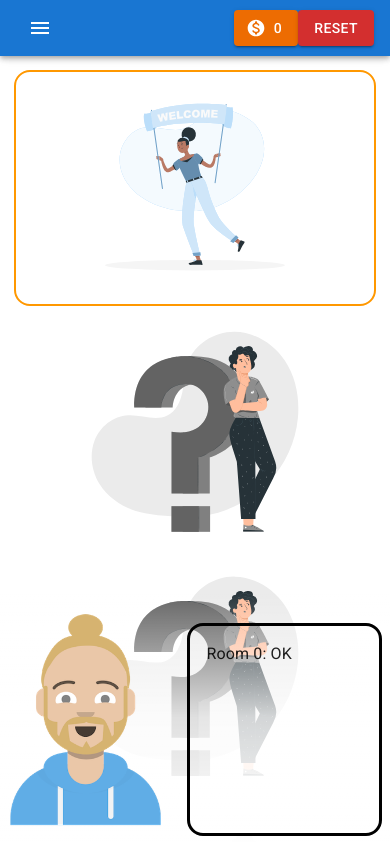
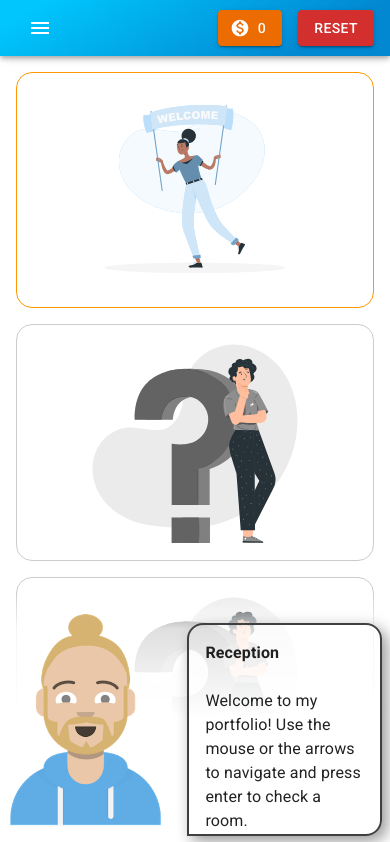
Before and after one commit to vicenteke/redux-portfolio, a React (Create React App) app: page / in a window 390 px wide. Shown: the top 842 px of the page. Built offline with nearby package versions, Linux system fonts and the light colour scheme.

Commit message:
Some UI fixes, like rooms and talkbox aesthetics

```diff
--- a/src/app/store.ts
+++ b/src/app/store.ts
@@ -1,14 +1,15 @@
 import { configureStore, ThunkAction, Action, combineReducers } from '@reduxjs/toolkit';
 import { persistStore, persistReducer } from 'redux-persist'
 import thunk from 'redux-thunk'
-import storage from 'redux-persist/lib/storage'
+import storage from 'redux-persist/lib/storage' // Like cookie storage
+import storageSession from 'redux-persist/lib/storage/session'
 import coinsReducer from '../features/coins/coinsSlice';
 import roomsReducer from '../features/rooms/roomsSlice';
 import avatarReducer from '../features/avatar/avatarSlice';
 
 const persistConfig = {
     key: 'root',
-    storage,
+    storage: storageSession,
 }
 
 const reducers = combineReducers({
--- a/src/components/App.tsx
+++ b/src/components/App.tsx
@@ -30,14 +30,10 @@ import InboxIcon from '@mui/icons-material/MoveToInbox';
 import MailIcon from '@mui/icons-material/Mail';
 import Settings from '@mui/icons-material/Settings';
 
-import { useAppDispatch } from '../app/hooks'
-
 import { Coins } from '../features/coins/Coins';
 import Home from '../pages/Home';
 import Page from '../pages/Page';
-
-import { resetRooms } from '../features/rooms/roomsSlice';
-import { resetCoins } from '../features/coins/coinsSlice';
+import ResetButton from './ResetButton';
 
 // Offset to go under AppBarr
 const Offset = styled('div')(({ theme }) => theme.mixins.toolbar);
@@ -56,7 +52,6 @@ function App() {
     const [navOpen, setNavOpen] = React.useState<boolean>(false);
     const [anchorElSettings, setAnchorElSettings] = React.useState<HTMLElement | null>(null);
     const navigate = useNavigate()
-    const dispatch = useAppDispatch()
 
     // Methods
     const toggleNavMenu = (event: React.MouseEvent<HTMLElement>) => {
@@ -80,7 +75,7 @@ function App() {
 
     // App
     return (<>
-        <AppBar position="fixed" sx={{ zIndex: (theme) => theme.zIndex.drawer + 1}}>
+        <AppBar position="fixed" className="nice-gradient" sx={{ zIndex: (theme) => theme.zIndex.drawer + 1 }}>
             <Container maxWidth="xl">
                 <Toolbar disableGutters>
                     <Box sx={{ flexGrow: 1, display: { xs: 'flex', md: 'none' } }}>
@@ -109,10 +104,7 @@ function App() {
 
                     <Box sx={{ flexGrow: 0 }}>
                         <Coins />
-                        <Button variant="contained" color="error" onClick={() => {
-                            dispatch(resetRooms())
-                            dispatch(resetCoins())
-                        }}>reset</Button>
+                        <ResetButton />
                         {/* <Tooltip title="Open settings">
                             <IconButton onClick={handleOpenSettingsMenu} sx={{ p: 0 }}>
                                 <Settings />
--- /dev/null
+++ b/src/components/ResetButton.tsx
@@ -0,0 +1,62 @@
+import * as React from 'react';
+import Button from '@mui/material/Button';
+import Dialog from '@mui/material/Dialog';
+import DialogActions from '@mui/material/DialogActions';
+import DialogContent from '@mui/material/DialogContent';
+import DialogContentText from '@mui/material/DialogContentText';
+import DialogTitle from '@mui/material/DialogTitle';
+
+import { useAppDispatch } from '../app/hooks'
+
+import { resetRooms } from '../features/rooms/roomsSlice';
+import { resetCoins } from '../features/coins/coinsSlice';
+
+export default function ResetButton() {
+    const dispatch = useAppDispatch()
+    const [open, setOpen] = React.useState(false);
+
+    const handleClickOpen = () => {
+        setOpen(true);
+    };
+
+    const handleClose = () => {
+        setOpen(false);
+    };
+
+    const handleReset = () => {
+        dispatch(resetRooms())
+        dispatch(resetCoins())
+        handleClose();
+    };
+
+    return (
+        <>
+        <Button variant="contained" sx={{ marginLeft: '16px' }} color="error"
+                onClick={handleClickOpen}>
+            Reset
+        </Button>
+        <Dialog
+            open={open}
+            onClose={handleClose}
+            aria-labelledby="alert-dialog-title"
+            aria-describedby="alert-dialog-description"
+        >
+            <DialogTitle id="alert-dialog-title">
+            {"Use Google's location service?"}
+            </DialogTitle>
+            <DialogContent>
+            <DialogContentText id="alert-dialog-description">
+                Are you sure you want to reset all your progress?
+                All data will be lost, including coins and avatars.
+            </DialogContentText>
+            </DialogContent>
+            <DialogActions>
+            <Button onClick={handleClose}>Cancel</Button>
+            <Button onClick={handleReset} autoFocus>
+                Yes, reset my progress
+            </Button>
+            </DialogActions>
+        </Dialog>
+        </>
+    );
+}
--- a/src/features/avatar/Avatar.tsx
+++ b/src/features/avatar/Avatar.tsx
@@ -64,6 +64,7 @@ export function Avatar() {
             spacing={1}
             onClick={toggleText}
             className='avatar-box'
+            sx={{ cursor: 'pointer' }}
             >
                 <TalkBox room={room} active={showText} />
                 <Box className='avatar-image' alignSelf='end'>
--- a/src/features/avatar/TalkBox.tsx
+++ b/src/features/avatar/TalkBox.tsx
@@ -7,17 +7,71 @@ export interface TalkBoxProps {
     active: boolean
 }
 
+const receptionText = <>
+    <strong className="text-center">Reception</strong><br/><br/>
+    Welcome to my portfolio! Use the mouse or the arrows to navigate and press enter to check a room.<br/>
+    Here you will find some help and understand what's going on.
+</>
+
+const meetingRoomText = <>
+    <strong className="text-center">Meeting Room</strong><br/><br/>
+    As we can see over here...<br/>
+    I've made a brief summary of my professional experience, showing what I've been working with recently.
+</>
+
+const bathroomText = <>
+    <strong className="text-center">Bathroom</strong><br/><br/>
+    Hey, watch out!<br/>
+    There's nothing for you to see here! Check the other rooms.
+</>
+
+const officeText = <>
+    <strong className="text-center">Office</strong><br/><br/>
+    TODO<br/>
+    I brought you some of the projects I've made apart from work. That's how software people have fun most of their nights.
+</>
+
+const storeText = <>
+    <strong className="text-center">Store</strong><br/><br/>
+    Time to go shopping!<br/>
+    What about some fancier looking?
+</>
+
+const contactText = <>
+    <strong className="text-center">Phone</strong><br/><br/>
+    Hello? Oh ok...<br/>
+    I believe it's for you.
+</>
+
+const coffeeText = <>
+    <strong className="text-center">Café</strong><br/><br/>
+    What about we get to know each other a little bit?<br/>
+    I would love to share with you some things I do as a person, rather than a <i>programmer</i>.
+</>
+
+const labText = <>
+    <strong className="text-center">Lab</strong><br/><br/>
+    We are still working on some researches.<br/>
+    I would keep exploring other spaces if I were you.
+</>
+
+const libraryText = <>
+    <strong className="text-center">Library</strong><br/><br/>
+    Shhh.<br/>
+    Let me give you some information about my studies and background.
+</>
+
 export function TalkBox({ room, active }: TalkBoxProps) {
     const roomTexts = [
-        'Room 0: OK',
-        'Room 1: Better...',
-        'Room 2: Great!',
-        'Room 3: Nice!',
-        'Room 4: Nicer!',
-        'Room 5: Wonderful!',
-        'Room 6: Cool!',
-        'Room 7: Cooler!',
-        'Room 8: Coolest!',
+        receptionText,
+        meetingRoomText,
+        bathroomText,
+        officeText,
+        storeText,
+        contactText,
+        coffeeText,
+        labText,
+        libraryText,
     ]
 
     // Render actual component
--- a/src/features/avatar/avatarSlice.ts
+++ b/src/features/avatar/avatarSlice.ts
@@ -10,7 +10,7 @@ export interface AvatarState {
 
 const initialState: AvatarState = {
     active: 0,
-    statuses: ['unlocked', 'locked']
+    statuses: ['unlocked', 'locked', 'locked', 'locked']
 };
 
 export const avatarSlice = createSlice({
--- a/src/features/coins/Coins.tsx
+++ b/src/features/coins/Coins.tsx
@@ -16,6 +16,7 @@ export function Coins() {
             color="warning"
             variant="contained"
             startIcon={<MonetizationOnRoundedIcon />}
+            sx={{ cursor: 'default' }}
         >
             {coins}
         </Button>
--- a/src/features/rooms/Rooms.tsx
+++ b/src/features/rooms/Rooms.tsx
@@ -38,7 +38,8 @@ export function Rooms() {
             if (activeRoom % 3 !== 0 && activeRoom === index + 1) return true
             if (activeRoom % 3 !== 2 && activeRoom === index - 1) return true
         } else {
-            if (roomStatuses[index - 1] !== 'notSeen' || roomStatuses[index + 1] !== 'notSeen') return true
+            if ((roomStatuses[index - 1] !== 'notSeen' && index > 0) ||
+                (roomStatuses[index + 1] !== 'notSeen' && index < 8)) return true
             // if (activeRoom === index - 1 || activeRoom === index + 1) return true
         }
         return false
@@ -66,6 +67,7 @@ export function Rooms() {
                     dispatch(incrementSeen())
                     break
                 case 'Enter':
+                    event.preventDefault()
                     dispatch(setActiveRoomAsVisited())
                     dispatch(incrementVisited())
                     // TODO: create proper individual pages
@@ -85,7 +87,7 @@ export function Rooms() {
     }, [])
 
     return (
-        <Grid container spacing={1}>
+        <Grid container spacing={2}>
             {roomStatuses.map((r, i) =>
                 <Grid key={`Room_${i}`} item xs={12} md={4}>
                     <Room state={r}
--- a/src/style/style.sass
+++ b/src/style/style.sass
@@ -1,14 +1,11 @@
 $warning-light-color: #ff9800
-
-
-// TODO:
-// when on mobile, user cannot click on the last room
-// when on mobile, white gradient is not ok
 
 body
     margin: 0
     -webkit-font-smoothing: antialiased
     -moz-osx-font-smoothing: grayscale
+    @media (max-width: 900px)
+        padding-bottom: calc(30vh - 24px)
 
 .content-box
     margin: auto
@@ -29,10 +26,10 @@ body
     @extend .skeleton-room
     overflow: hidden
     border-radius: 16px
+    border: 1px solid #ccc
 
 .room-btn-active
-    border: 2px solid $warning-light-color
-    margin: -2px
+    border: 1px solid $warning-light-color
 
 .room-img
     display: block
@@ -53,7 +50,7 @@ body
         z-index: 100
         max-height: 30vh
         // height: 30vh
-        background: linear-gradient(0deg, white 0%, rgba(255, 255, 255, .8) 50%, transparent 100%)
+        background: linear-gradient(0deg, white 50%, rgba(255, 255, 255, .8) 85%, transparent 100%)
 
 .avatar-image
     overflow-x: hidden
@@ -70,10 +67,22 @@ body
         width: 90%
 
 .talkbox
-    border-radius: 16px
-    border: 3px solid transparent
+    border-radius: 16px 16px 0
+    border: 2px solid transparent
     height: 100%
     padding: 16px
+    overflow-y: auto
+    @media (max-width: 900px)
+        border-radius: 16px 16px 16px 0
 
 .talkbox-active
-    border: 3px solid black
+    border: 2px solid #3f3f3f
+    box-shadow: 5px 5px 15px #969696
+
+.nice-gradient
+    // background: linear-gradient(85deg, ${theme.palette.info.main} 5%, #4059AD 35%)
+    // background: linear-gradient(85deg, #7F53AC 30%, #647DEE 90%)
+    // background: linear-gradient(85deg, #63A4FF 15%, #83EAF1 40%)
+    // background: linear-gradient(20deg, #009FFD 20%, #00c6fd 80%)
+    // background: linear-gradient(-30deg, #1391ff 20%, #00c6fd 90%)
+    background: linear-gradient(-30deg, #0288d1 20%, #00c6fd 90%)
```
